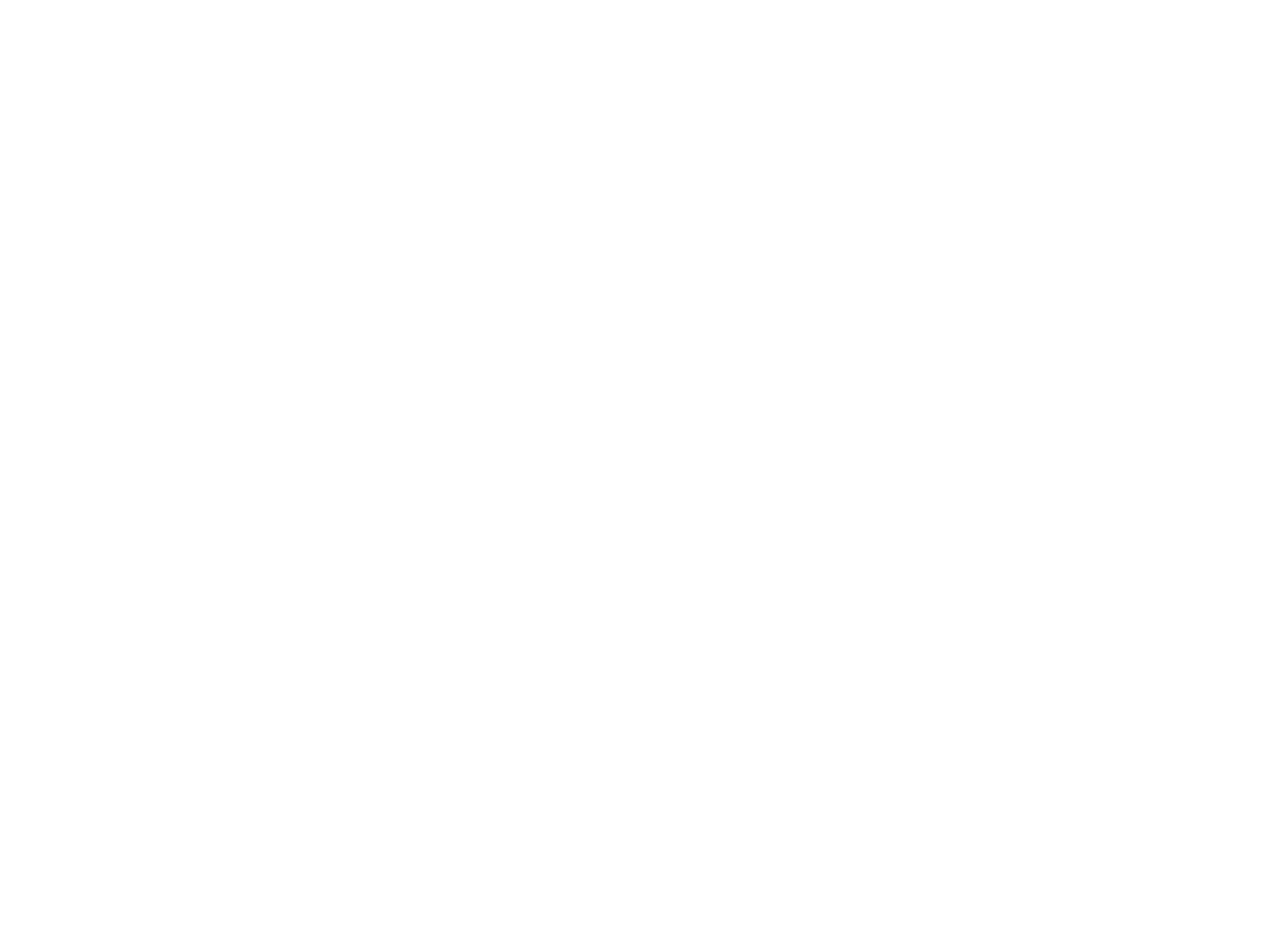
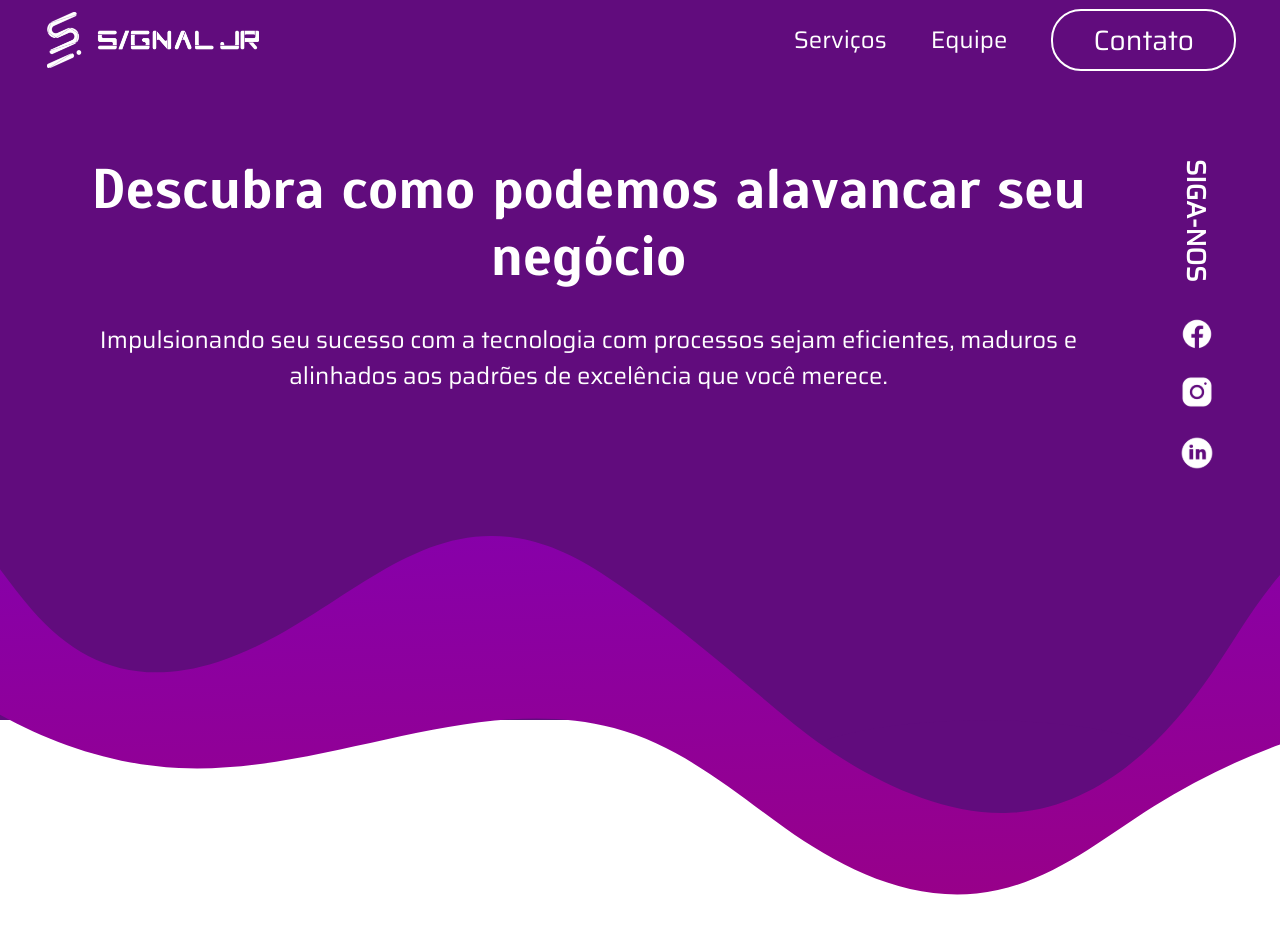
Before and after one commit to SignalJrProjetos/site_signal, a React (Create React App) app in the folder site_signal/: page /servicos in a window 1280 px wide. Before the commit this address had no page. Shown: the top 934 px of the page. Before the commit the page ends 800 px from the top, so only its background shows below. Built offline with nearby package versions, Linux system fonts and the light colour scheme.

Commit message:
feature(PG-Services): criando pagina service

```diff
--- a/site_signal/src/App.tsx
+++ b/site_signal/src/App.tsx
@@ -3,7 +3,9 @@
 import { Home } from "./screens/Home";
 import { Team } from "./screens/Team";
 import { Developing } from "./screens/Developing";
+import { Services } from "./screens/Services";
 import "bootstrap/dist/css/bootstrap.min.css";
+
 
 export const App = () =>{
 	return (
@@ -12,6 +14,7 @@
 				<Route path="/" element={<Home/>}/>
 				<Route path="/time" element={<Team/>}/>
 				<Route path="/developing" element={<Developing/>}/>
+				<Route path="/servicos" element={<Services/>}/>
 			</Routes>
 		</BrowserRouter>
 	);
--- /dev/null
+++ b/site_signal/src/screens/Services.tsx
@@ -0,0 +1,16 @@
+import React from "react";
+import { Navbar }from "../components/Navbar/Navbar";
+import { Header } from "../components/Header/Header";
+
+export const Services = () => {
+
+	return(
+		<>
+			<Navbar/>
+			<Header
+				title="Descubra como podemos alavancar seu negócio"
+				text="Impulsionando seu sucesso com a tecnologia com processos sejam eficientes, maduros e alinhados aos padrões de excelência que você merece."
+			/>
+		</>
+	);
+};
```
